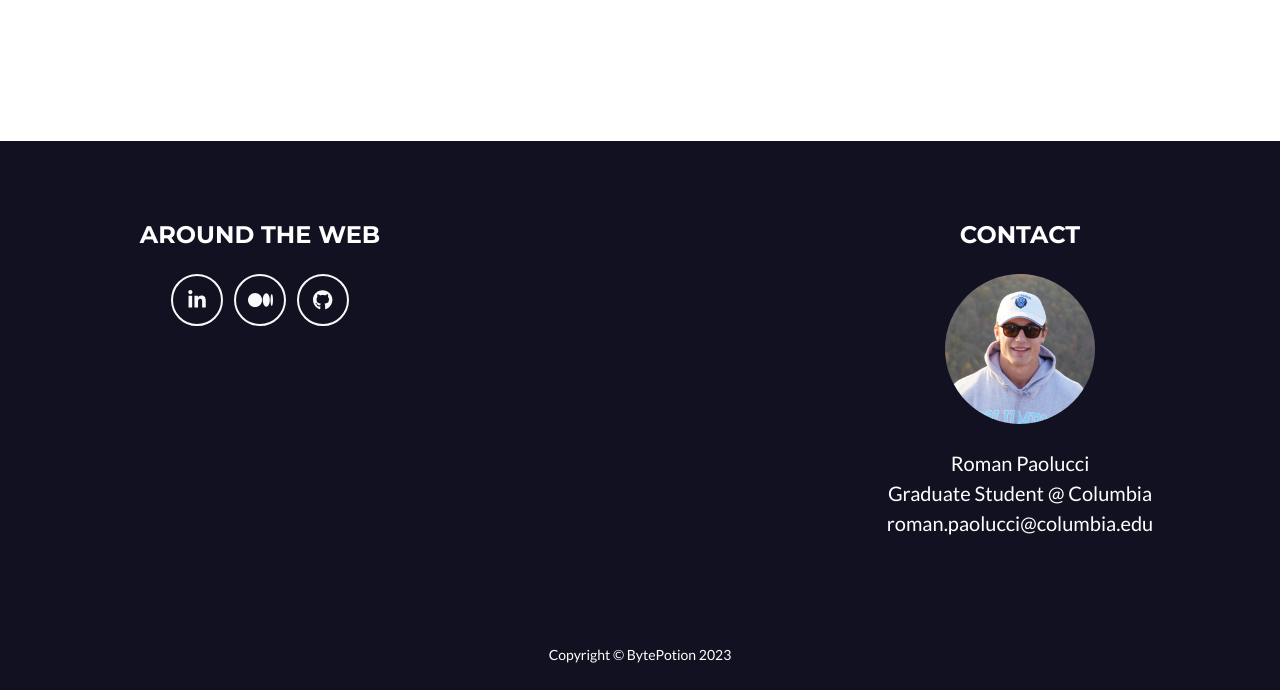
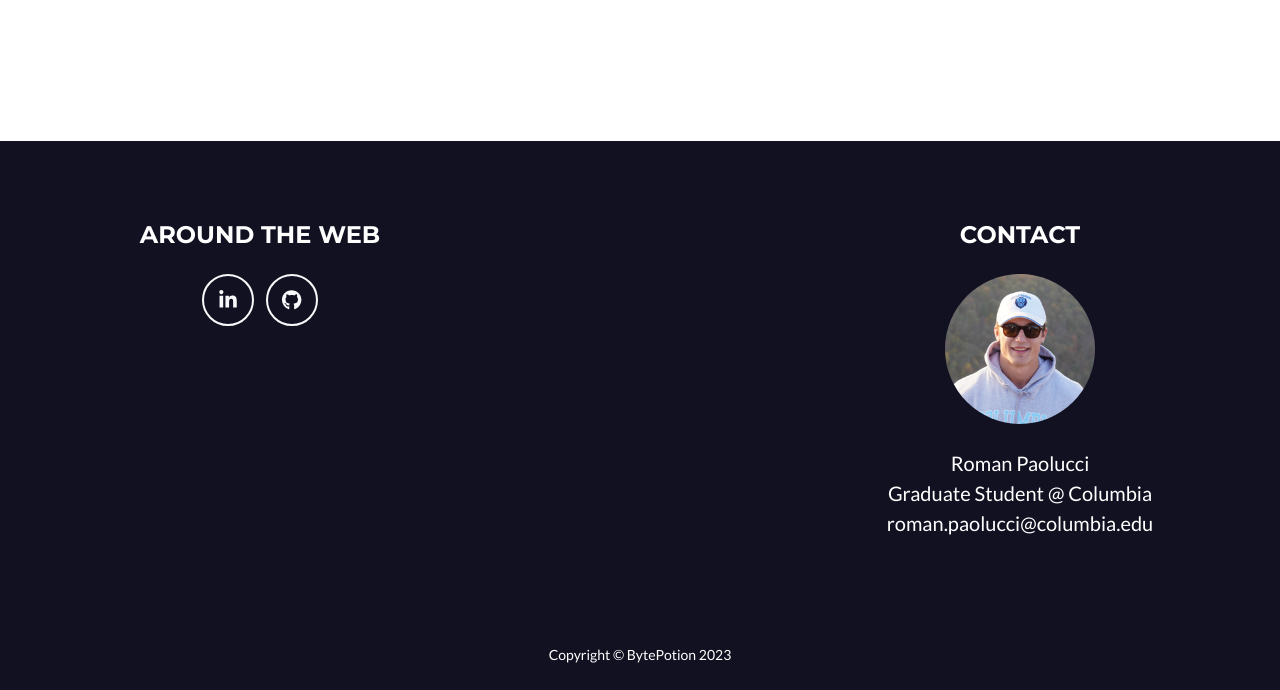
Before and after one commit to BytePotion/bytepotion.github.io, a plain HTML site: page index.html in a window 1280 px wide. Shown: the part 1487-2177 px from the top of the page. Drawn offline with nearby package versions, Linux system fonts and the light colour scheme.

Commit message:
Update index.html

```diff
--- a/index.html
+++ b/index.html
@@ -162,8 +162,7 @@
                     <!-- Footer Location-->
                     <div class="col-lg-4 mb-5 mb-lg-0">
                         <h4 class="text-uppercase mb-4">Around the Web</h4>
-                        <a class="btn btn-outline-light btn-social mx-1" href="https://www.linkedin.com/company/bytepotion" target="_blank"><i class="fab fa-fw fa-linkedin-in"></i></a>
-                        <a class="btn btn-outline-light btn-social mx-1" href="https://medium.com/bytepotion" target="_blank"><i class="fa-brands fa-medium"></i></a>
+                        <a class="btn btn-outline-light btn-social mx-1" href="https://www.linkedin.com/in/rmp99/" target="_blank"><i class="fab fa-fw fa-linkedin-in"></i></a>
                         <a class="btn btn-outline-light btn-social mx-1" href="https://github.com/BytePotion" target="_blank"><i class="fa-brands fa-github"></i></a>
                     </div>
                     <!-- Footer Social Icons-->
```
